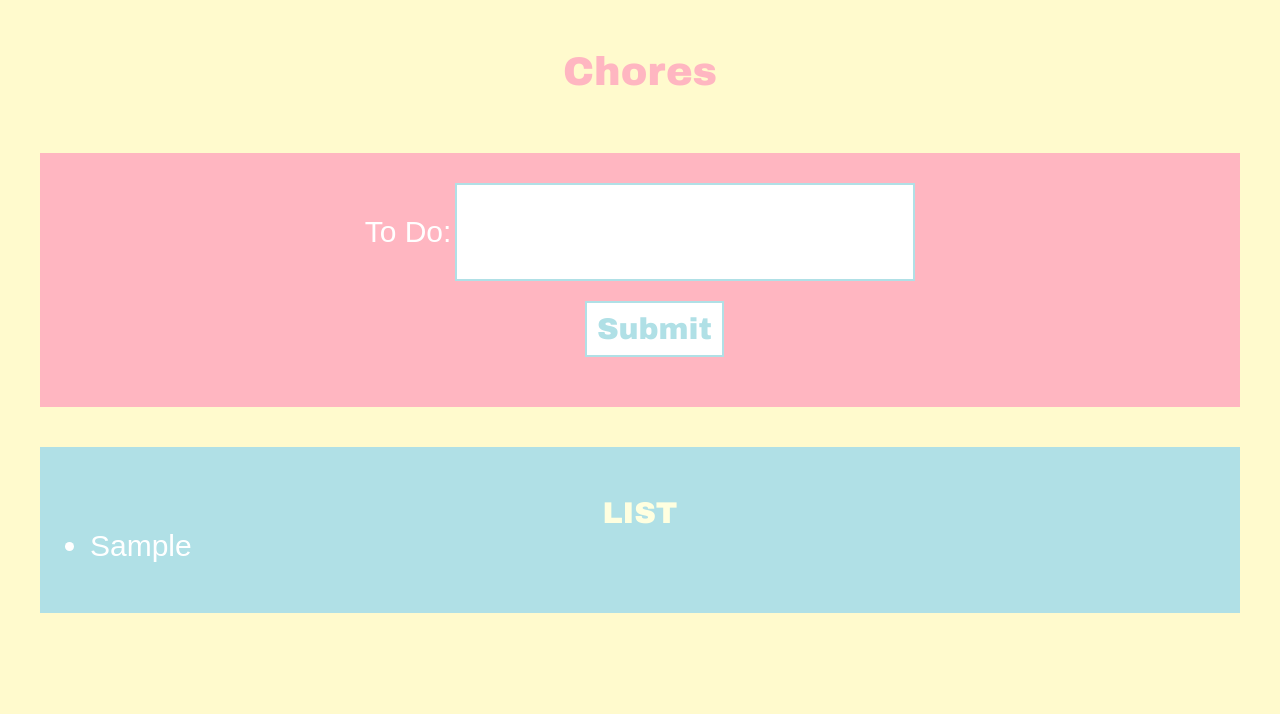
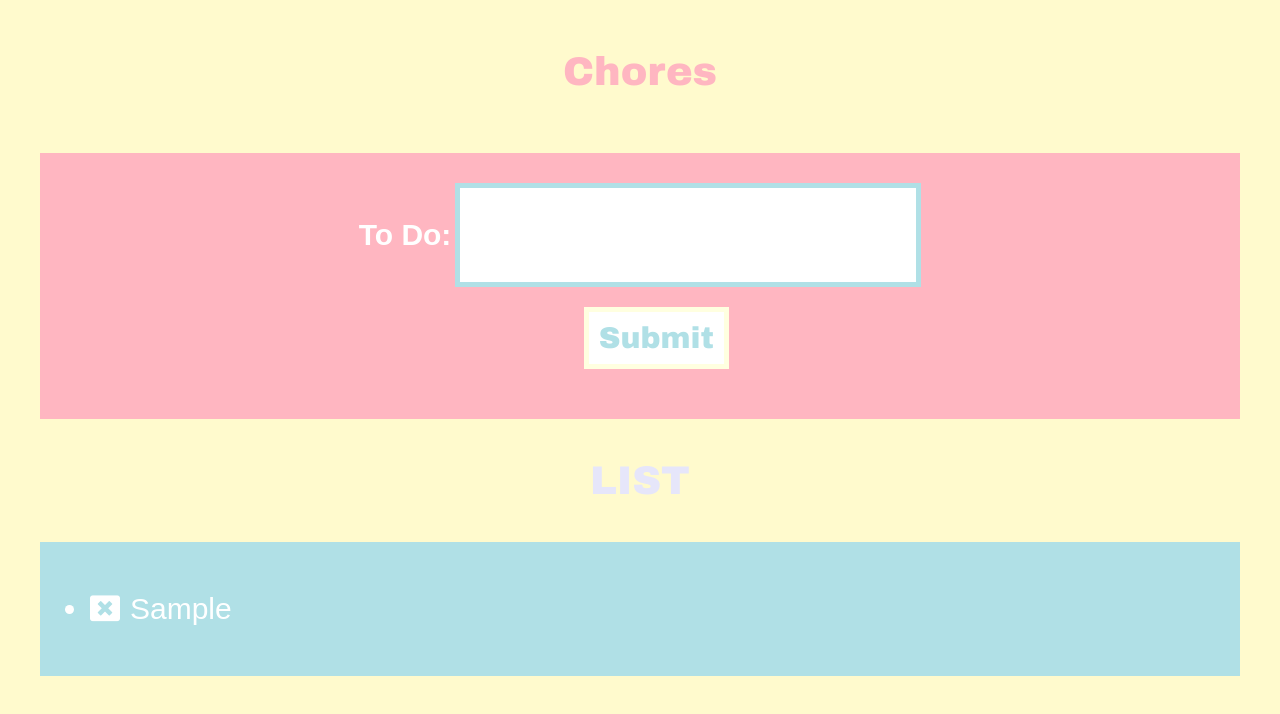
Before and after one commit to sadaf30/jsEx2, a plain HTML site: page index.html in a window 1280 px wide. Both pictures are taken after typing "Sample" into the empty fields and a click on the button "Submit". Drawn offline with Linux system fonts and the light colour scheme.

Commit message:
close button

```diff
--- a/css/style.css
+++ b/css/style.css
@@ -16,10 +16,13 @@ h1{
 	margin: 30px;
 }
 h2{
-	color: lightyellow;
+	color: lavender;
 	font-size: 30px;
 	font-family: arial black;
 	text-align: center;
+	font-weight: bolder;
+	font-size: 40px;
+
 }
 li{
 	color: #fff;
@@ -31,13 +34,14 @@ li{
 	color: #fff;
 	font-size: 30px;
 	font-family: arial;
+	font-weight: bold;
 
 	}
 .inp{
 	padding: 30px;
 	padding-right: 40px;
 	font-size: 30px;
-	border: 2px solid powderblue;
+	border: 5px solid powderblue;
 }
 .frm{
 
@@ -58,7 +62,7 @@ li{
 	margin: 20px;
 	margin-left: 40%;
 
-	border: 2px solid powderblue;
+	border: 5px solid lightyellow;
 	background-color: #fff;
 }
 
@@ -67,3 +71,9 @@ li{
 	padding:  50px;
 	margin: 40px;
 }
+
+.close-todo{
+	display: inline-block;
+	margin-right: 10px;
+	font-size: 30px;
+}
--- a/index.html
+++ b/index.html
@@ -4,22 +4,24 @@
 	<title>Javascript Exercise 2</title>
 	<meta charset="utf-8">
 	<meta name="viewport" content="width=device-width, initial-scale=1">
+	<link rel="stylesheet" href="https://maxcdn.bootstrapcdn.com/font-awesome/4.7.0/css/font-awesome.min.css">
 	<link rel="stylesheet" type="text/css" href="css/style.css">
+
 </head>
 <body>
 	<h1>Chores</h1>
 	<div class="frm">
 		<form >
 			<label class="lbl" for="fname">To Do:</label>
-			<input type="text" name="fname" id="fname" class="inp">
+			<input type="text" name="fname" id="fname" class="inp" autocomplete="off">
 			<br>
 			<button class="btn" type="Submit" id="sub">Submit</button>
 
 		</form>
 	</div>
+	<h2>LIST</h2>
+	<ul class=" sort"id="list">
 
-	<ul class=" sort"id="list">
-		<h2>LIST</h2>
 
 
 
--- a/js/mod1.js
+++ b/js/mod1.js
@@ -1,16 +1,28 @@
 // console.log('works');
 var sub=document.querySelector('#sub');
+var todo=document.querySelector('#list');
 function addToDo(event){
 	event.preventDefault();
 	// console.log('works');
 	var fname=document.querySelector('#fname');
-	var todo=document.querySelector('#list');
+
 	if(fname.value===''){
 		return false;
 	}
-	todo.innerHTML+='<li>' + fname.value + '</li>';
+	todo.innerHTML='<li><i class="fa fa-window-close close-todo" aria-hidden="true"></i>'+ fname.value + '</li>' + todo.innerHTML;
 	fname.value='';
 	// console.log(fname.value)
 	// console.log(todo);
 }
+function removetodo(event){
+	// console.log(event.target);
+	// console.log(event.target.classList.contains('close-todo'));
+	if(event.target.classList.contains('close-todo')){
+		var li=event.target.parentElement;
+		todo.removeChild(li);
+
+	}
+}
+
 sub.addEventListener('click',addToDo,false);
+todo.addEventListener('click',removetodo,false);
```
